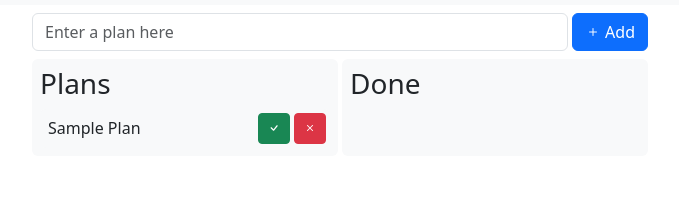
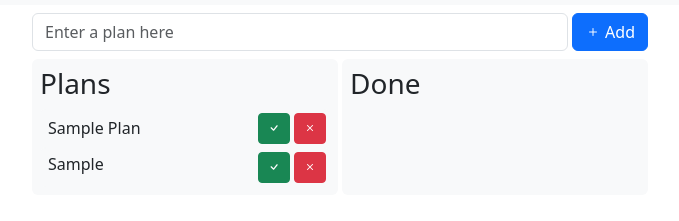
Before and after one commit to Hagyeong13/kw-plan-manager, a plain HTML site: page index.html in a window 1280 px wide. Both pictures are taken after typing "Sample" into the empty fields and a click on the button "Add". Shown: the part 45-266 px from the top of the page, without its empty margins (300-979 px from the left). Drawn offline with nearby package versions, Linux system fonts and the light colour scheme.

Commit message:
Feat: add 버튼 기능 추가

```diff
--- a/index.html
+++ b/index.html
@@ -66,6 +66,39 @@
 
     <script>
         /* JS Code */
+        const Type={
+            Todo: 1,
+            Done: 2
+        };
+
+        function addToList(plan) {
+            let div = document.createElement("div");
+            div.className = "plan bg-light p-1 rounded-2 ps-2 d-flex align-itemscenter";
+
+            let span = document.createElement("span");
+            span.classList.add("me-auto");
+            span.textContent = plan.text;
+            div.appendChild(span);
+
+            if (plan.type === Type.Todo) {
+                let buttonDone = document.createElement("button");
+                buttonDone.classList.add("btn", "btn-sm", "btn-success", "me-1");
+                buttonDone.innerHTML = '<i class="bi bi-check"></i>';
+                div.appendChild(buttonDone);
+            }
+
+            let buttonRemove = document.createElement("button");
+            buttonRemove.classList.add("btn", "btn-sm", "btn-danger");
+            let iElem = document.createElement("i");
+            iElem.classList.add("bi", "bi-x");
+            buttonRemove.appendChild(iElem);
+            div.appendChild(buttonRemove);
+
+            let list = document.querySelector(plan.type === Type.Todo ? "#plan-list" :
+                "#done-list");
+            list.appendChild(div);
+        }
+
         let addBtn = document.querySelector("#add-btn");
 
         addBtn.addEventListener("click", () => {
@@ -77,9 +110,14 @@
             if (!text.length) return;
 
             // 2. Create a new Plan object
+            let plan = {
+                text: text,
+                type: Type.Todo
+            };
+
             // 3. Append the new Plan object to plans
             // 4. Create a new plan item and attach it to #plan-list
-
+            addToList(plan);
             // 5. Clear #plan-input
             input.value="";
         });
```
